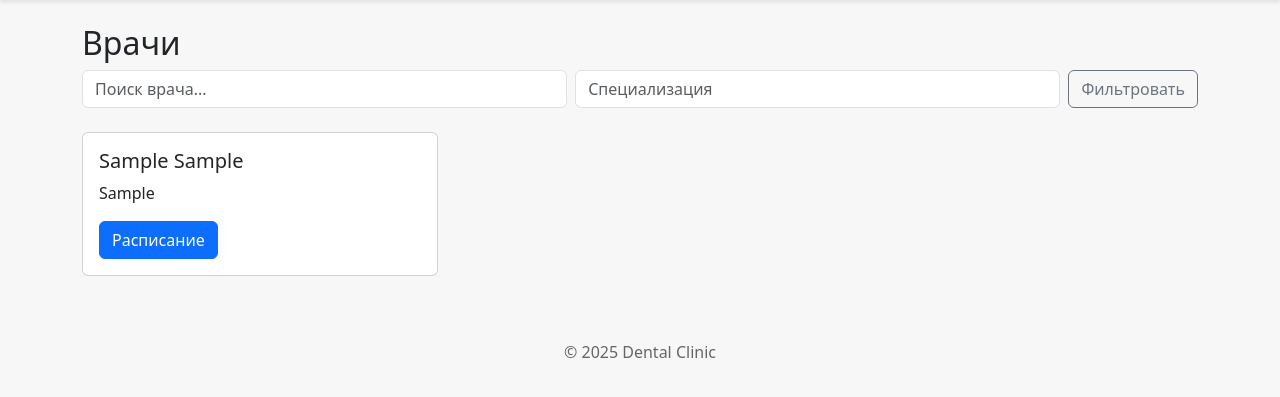
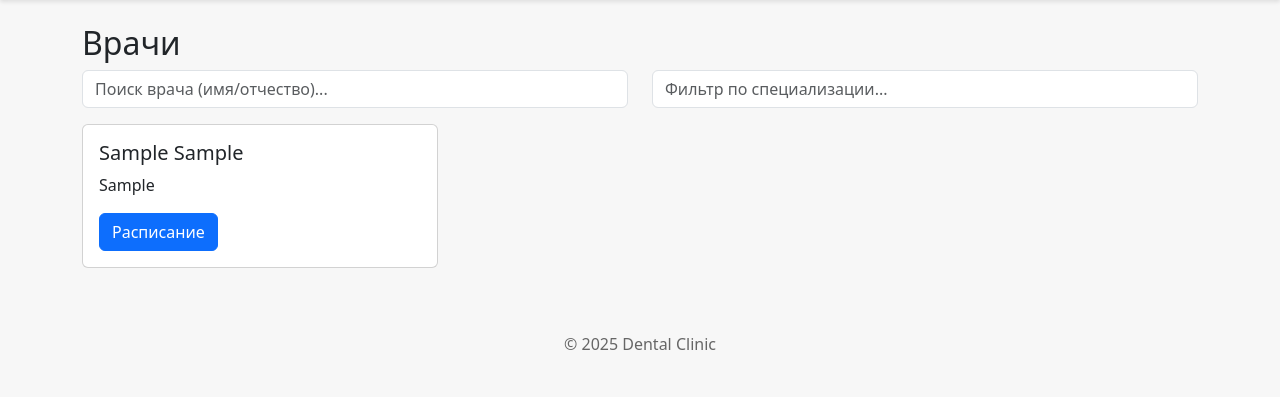
Before and after one commit to Temirlan2604/Demeu, a Django app: page /doctors/ in a window 1280 px wide. Shown: the part 56-453 px from the top of the page. Run offline with Django 5.2, Linux system fonts and the light colour scheme; a user stored in the database is signed in; tables that the repository leaves empty hold one stand-in row (values such as "Sample post").

```diff
--- a/web_project/clinic/templates/clinic/base.html
+++ b/web_project/clinic/templates/clinic/base.html
@@ -30,4 +30,22 @@
 <div class="container mt-4">{% block content %}{% endblock %}</div>
 <footer>© 2025 Dental Clinic</footer>
 <script src="https://cdn.jsdelivr.net/npm/bootstrap@5.3.3/dist/js/bootstrap.bundle.min.js"></script>
+<script>
+    document.getElementById('service-filter').addEventListener('input', function() {
+      const q = this.value.trim().toLowerCase();
+      document.querySelectorAll('.service-item').forEach(el => {
+        const name = el.dataset.name.toLowerCase();
+        el.style.display = name.includes(q) ? '' : 'none';
+      });
+    });
+    </script>
+    <script>
+        document.getElementById('doctor-filter').addEventListener('input', function() {
+          const q = this.value.trim().toLowerCase();
+          document.querySelectorAll('.doctor-item').forEach(el => {
+            const name = el.dataset.name.toLowerCase();
+            el.style.display = name.includes(q) ? '' : 'none';
+          });
+        });
+        </script>
 </body></html>
--- a/web_project/clinic/templates/clinic/doctor_list.html
+++ b/web_project/clinic/templates/clinic/doctor_list.html
@@ -1,22 +1,33 @@
 {% extends 'clinic/base.html' %}
 {% block content %}
 <h2>Врачи</h2>
-<form method="get" class="mb-4">
-  <div class="row g-2">
-    <div class="col">
-      <input type="text" name="q" value="{{ q }}" class="form-control" placeholder="Поиск врача..." oninput="if(!this.value) this.form.submit()">
-    </div>
-    <div class="col">
-      <input type="text" name="spec" value="{{ spec }}" class="form-control" placeholder="Специализация" oninput="if(!this.value) this.form.submit()">
-    </div>
-    <div class="col-auto">
-      <button class="btn btn-outline-secondary" type="submit">Фильтровать</button>
-    </div>
+
+<div class="row mb-3">
+  <div class="col">
+    <input
+      type="text"
+      id="doctor-filter-name"
+      class="form-control"
+      placeholder="Поиск врача (имя/отчество)..."
+    >
   </div>
-</form>
+  <div class="col">
+    <input
+      type="text"
+      id="doctor-filter-spec"
+      class="form-control"
+      placeholder="Фильтр по специализации..."
+    >
+  </div>
+</div>
+
 <div class="row">
   {% for d in doctors %}
-    <div class="col-md-4">
+    <div
+      class="col-md-4 doctor-item"
+      data-name="Dr. {{ d.user.first_name }} {{ d.user.patronymic }}"
+      data-spec="{{ d.specialization }}"
+    >
       <div class="card mb-3">
         <div class="card-body">
           <h5>{{ d.user.first_name }} {{ d.user.patronymic }}</h5>
@@ -29,4 +40,25 @@
     <p>Врачи не найдены.</p>
   {% endfor %}
 </div>
+
+<script>
+// Live‑фильтрация по имени и специализации
+const nameInput = document.getElementById('doctor-filter-name');
+const specInput = document.getElementById('doctor-filter-spec');
+const items = document.querySelectorAll('.doctor-item');
+
+function filterDoctors() {
+  const qName = nameInput.value.trim().toLowerCase();
+  const qSpec = specInput.value.trim().toLowerCase();
+  items.forEach(el => {
+    const name = el.dataset.name.toLowerCase();
+    const spec = el.dataset.spec.toLowerCase();
+    // Показываем, если удовлетворяет обоим фильтрам
+    el.style.display = (name.includes(qName) && spec.includes(qSpec)) ? '' : 'none';
+  });
+}
+
+nameInput.addEventListener('input', filterDoctors);
+specInput.addEventListener('input', filterDoctors);
+</script>
 {% endblock %}
```
Also changed, not shown: web_project/clinic/templates/clinic/service_list.html (+14 -8 lines).
